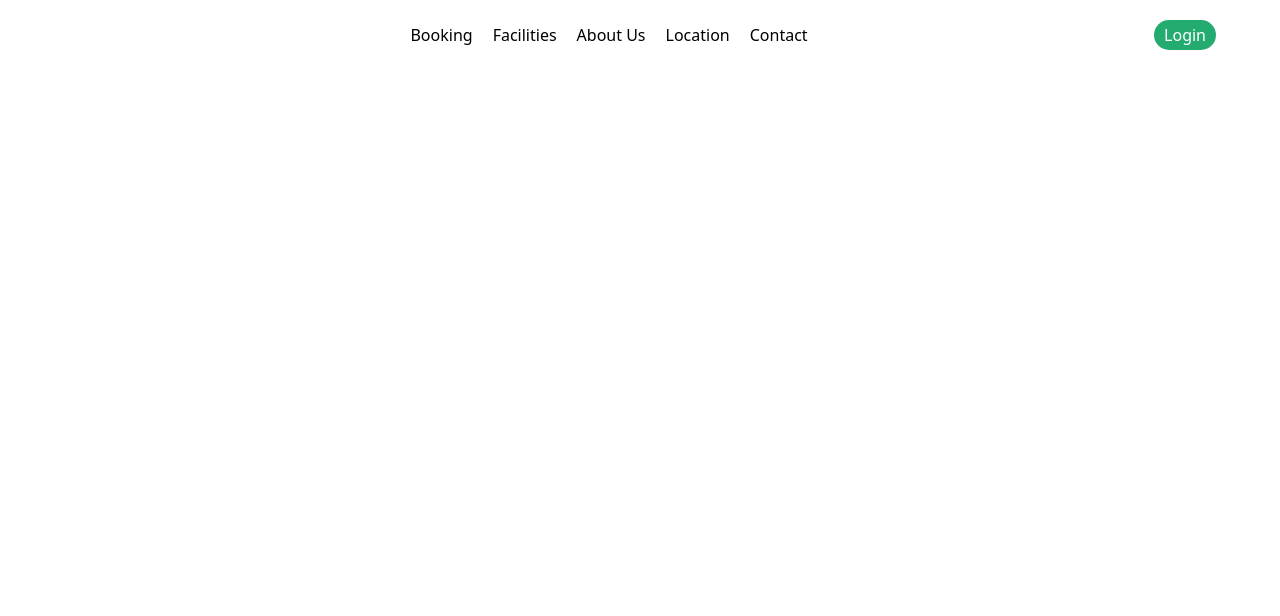
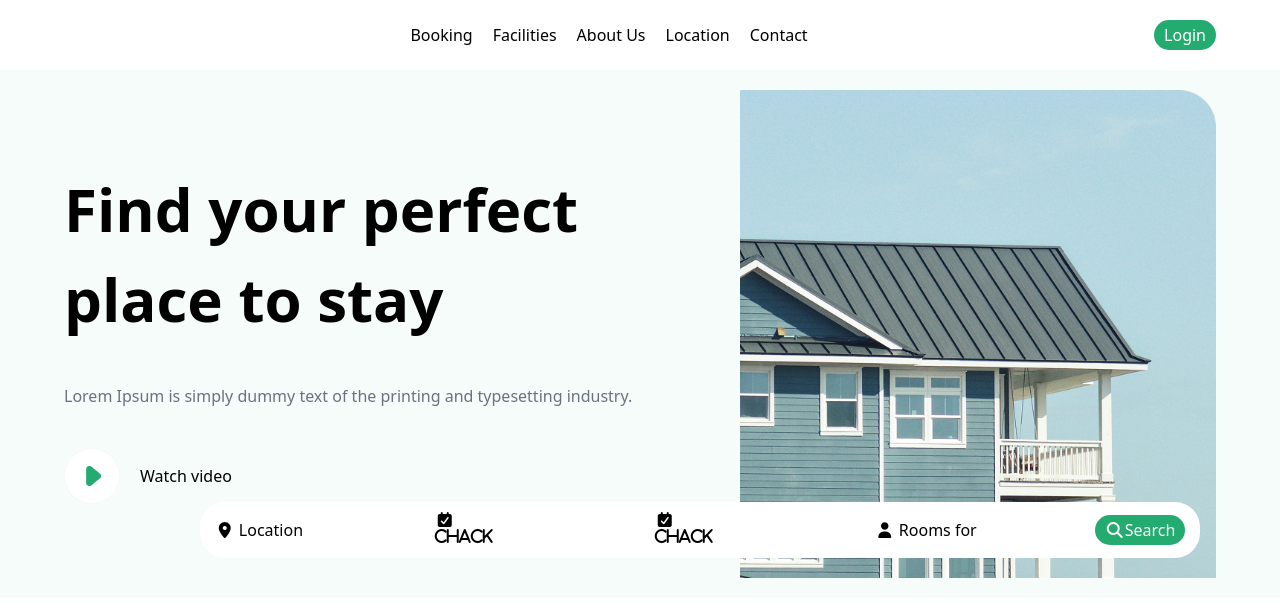
Before and after one commit to Hojiakbar-art/branch, a website: page index.html in a window 1280 px wide. Drawn offline with Linux system fonts and the light colour scheme.

Commit message:
Added section 1

```diff
--- a/index.html
+++ b/index.html
@@ -22,5 +22,29 @@
         <a class="bg-[#24AB70] text-white p-[3px_10px] rounded-[20px]" href="">Login</a>
         <i class="fa-solid fa-bars-staggered !block lg:!hidden"></i>
     </header>
+
+    <section class=" p-[20px_0] bg-[#24AB700A] relative">
+        <div class="w-[90%] lg:max-w-300 m-auto flex flex-col lg:flex-row justify-between items-center">
+            <div class="flex flex-col gap-10">
+                <h1 class="lg:text-[60px] text-[30px] font-bold">Find your perfect place to stay</h1>
+                <p class="text-gray-500">Lorem Ipsum is simply dummy text of the printing and typesetting industry.</p>
+                <div class="flex gap-5 items-center">
+                    <img src="./src/Group 2.png" alt="">
+                    <p>Watch video</p>
+                </div>
+
+            </div>
+            <div>
+                <img src="./src/image (15).png" alt="">
+            </div>
+        </div>
+        <div class="flex flex-col lg:flex-row bg-white rounded-[25px] lg:w-250 gap-5 p-[10px_0] justify-center items-center m-auto lg:absolute lg:bottom-10 lg:left-50">
+            <p class="w-50"><i class="fa-solid fa-location-dot"></i> Location</p>
+            <p class="w-50"><i class="fa-solid fa-calendar-check"> Chack</i></p>
+            <p class="w-50"><i class="fa-solid fa-calendar-check"> Chack</i></p>
+            <p class="w-50"><i class="fa-solid fa-user"></i> Rooms for</p>
+            <a class="bg-[#24AB70] text-white p-[3px_10px] rounded-[20px]" href=""><i class="fa-solid fa-magnifying-glass"></i>Search</a>
+        </div>
+    </section>
 </body>
 </html>
```
Also changed, not shown: src/Group 2.png (added), src/image (15).png (added), src/output.css.
